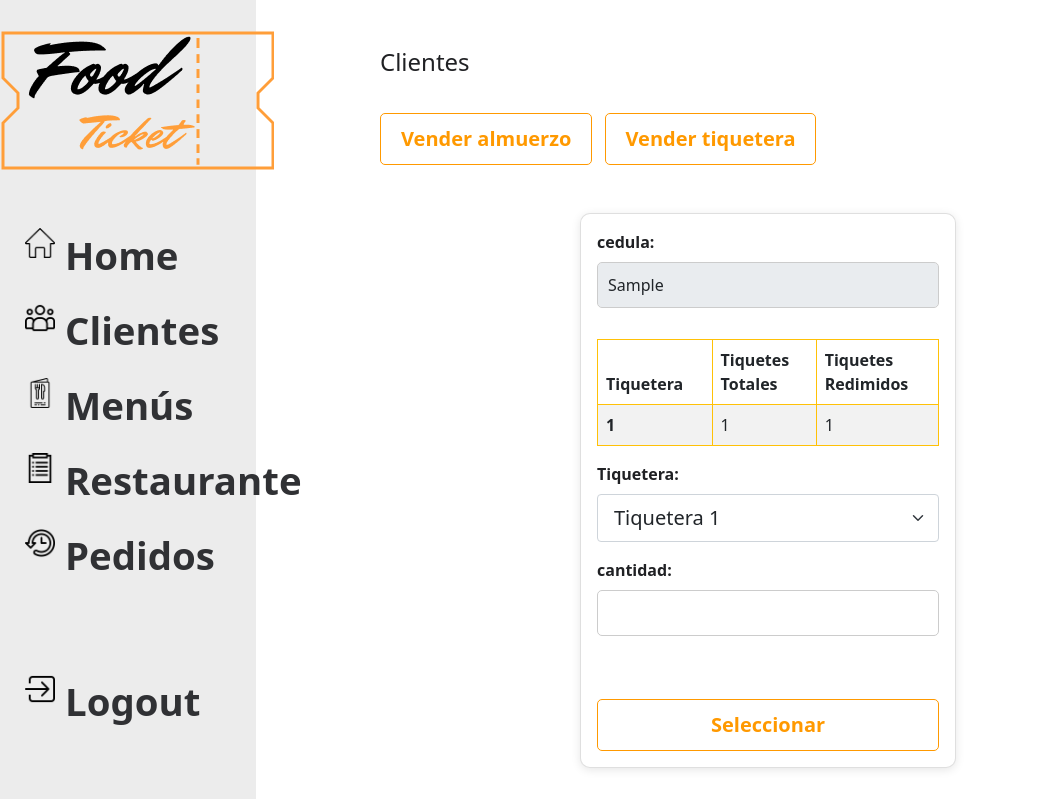
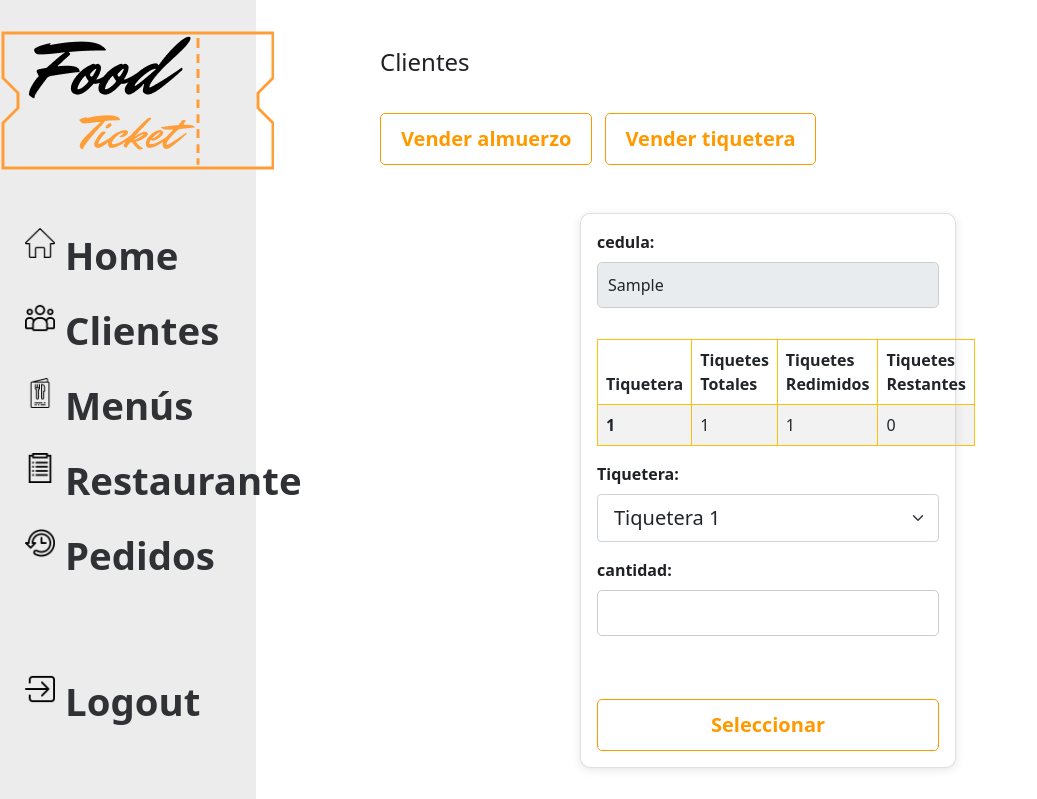
Before and after one commit to jjmonsalvem/ppi_05, a Django app: page /clientes/compra/1/tiqueteras/ in a window 1280 px wide. Shown: the top 799 px of the page, without its empty margins (0-1037 px from the left). Run offline with Django 4.2, Linux system fonts and the light colour scheme; a user stored in the database is signed in; tables that the repository leaves empty hold one stand-in row (values such as "Sample post").

Commit message:
Almuerzos restantes
Se implemento y modifico los modelos para poder mostrar los almuerzos restantes por redimir de cada tiquetera.

```diff
--- a/foodticket/clientes/models.py
+++ b/foodticket/clientes/models.py
@@ -12,3 +12,7 @@ class Tiquetera(models.Model):
     redimidos = models.IntegerField(default=0)
     id_restaurante = models.ForeignKey(RestauranteUsuario, on_delete=models.CASCADE)
     id_cliente = models.ForeignKey(Cliente, on_delete=models.CASCADE)
+
+    @property
+    def diferencia(self):
+        return self.cantidad - self.redimidos
--- a/foodticket/clientes/templates/clientes/seleccionTiquetera.html
+++ b/foodticket/clientes/templates/clientes/seleccionTiquetera.html
@@ -15,6 +15,7 @@
                     <th scope="col">Tiquetera</th>
                     <th scope="col">Tiquetes<br>Totales</th>
                     <th scope="col">Tiquetes<br>Redimidos</th>
+                    <th scope="col">Tiquetes<br>Restantes</th>
                 </thead>
                 <tbody>
                     {% for tiquetera in tiqueteras %}
@@ -22,6 +23,7 @@
                             <th scope="row">{{ forloop.counter }}</th>
                             <td>{{ tiquetera.cantidad }}</td>
                             <td>{{ tiquetera.redimidos }}</td>
+                            <td>{{ tiquetera.diferencia }}</td>
                         </tr>
                     {% endfor %}
                 </tbody>
--- a/foodticket/clientes/views.py
+++ b/foodticket/clientes/views.py
@@ -3,7 +3,7 @@ from django.db import IntegrityError
 from django.core.exceptions import ObjectDoesNotExist
 from django.utils import timezone
 from django.contrib.auth.decorators import login_required
-from .forms import FormularioVentaTiquetera,FormularioVentaAlmuerzo, ClienteForm
+from .forms import FormularioVentaTiquetera,FormularioVentaAlmuerzo
 from .models import Cliente, Tiquetera
 from restaurantes.models import RestauranteUsuario, TiqueteraVenta
 from pedidos.models import Pedido, MenuPedido
```
